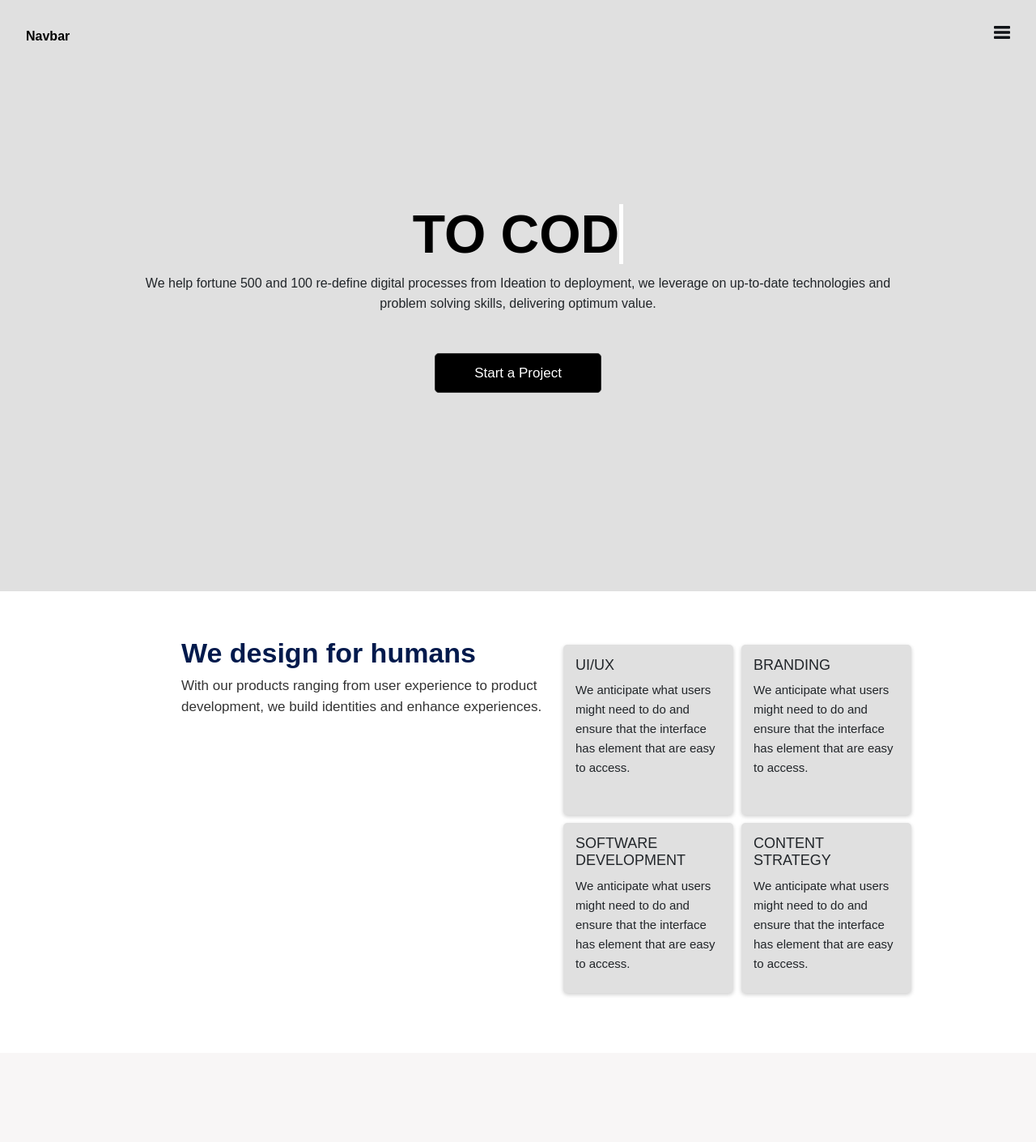
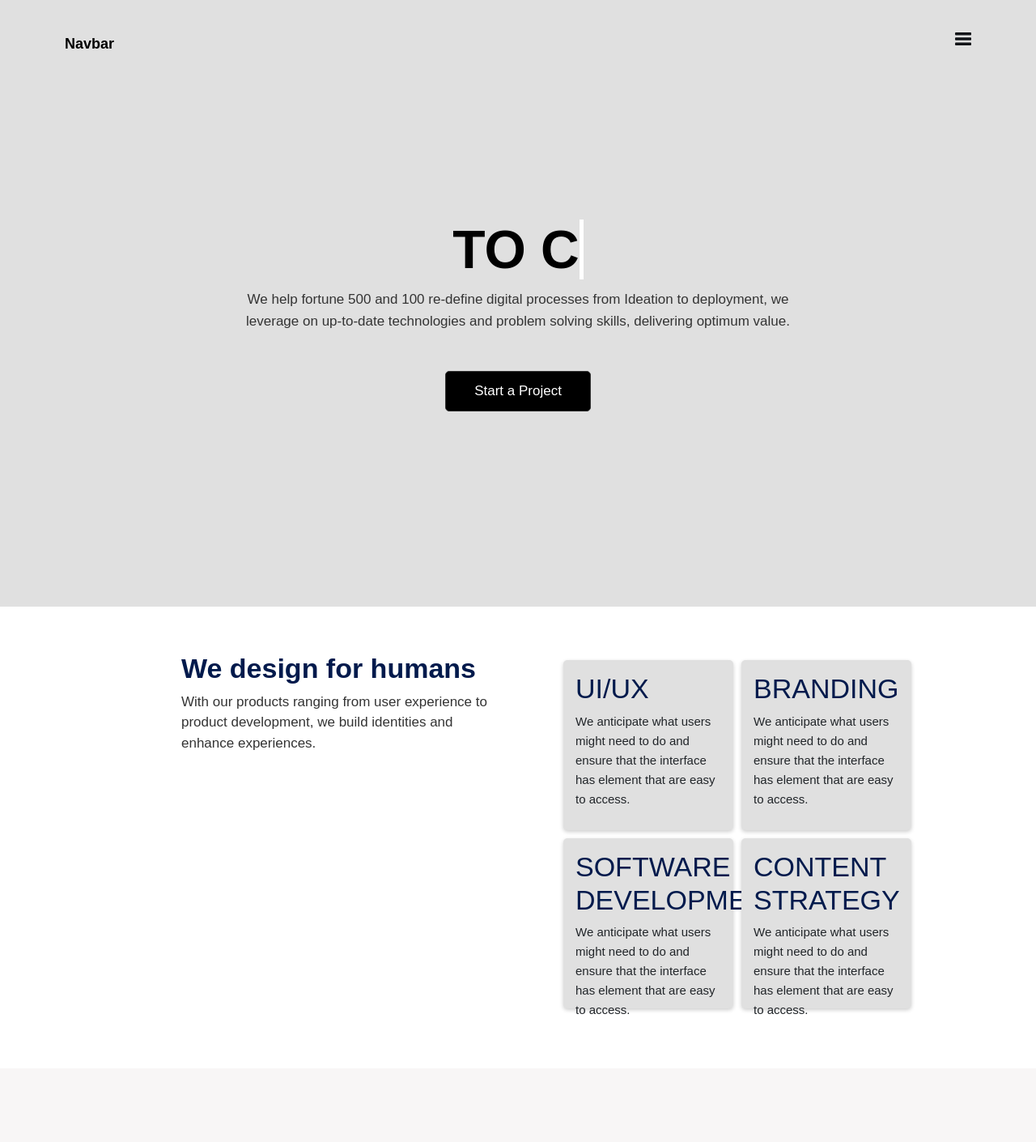
Before and after one commit to Damilarepixel/lance-web, a React (Create React App) app: page / in a window 1280 px wide. Shown: the top 1410 px of the page at 81% size. Built offline with nearby package versions, Linux system fonts and the light colour scheme.

Commit message:
pathToImg

```diff
--- a/src/App.css
+++ b/src/App.css
@@ -43,13 +43,18 @@ a {
 }
 
 header {
-  padding: 2rem;
+  padding: 2.5rem 5rem;
   background-color: #e0e0e0;
 }
 
 .logo {
   color: #000000;
+  font-size: var(--beta);
   font-weight: bold;
+}
+
+.logo:hover {
+  text-decoration: none;
 }
 
 .menu-toggle {
@@ -62,8 +67,8 @@ nav {
   position: absolute;
   padding: 2em;
   background-color: #000000;
-  width: calc(100% - 4em);
-  height: calc(100vh - 4em);
+  width: 100%;
+  height: 100vh;
   display: none;
   transform: scaleX(0);
   transform-origin: right;
@@ -80,7 +85,7 @@ ul {
   list-style-type: none;
   padding: 0;
   display: grid;
-  grid-template-columns: repeat(4, auto);
+  grid-template-columns: repeat(3, auto);
   margin: 10% auto 0 auto;
   width: 80%;
 }
@@ -89,6 +94,10 @@ ul {
   color: var(--white);
   font-size: var(--sub-font);
   font-weight: bold;
+}
+
+.nav-link:hover {
+  color: #d4d4d4;
 }
 
 li {
@@ -117,7 +126,7 @@ li {
 }
 
 .show-menu li:nth-of-type(4) {
-  animation: menu-item-anim .4s forwards 1.6s ease-in-out;
+  animation: menu-item-anim .4s forwards 1.6qs ease-in-out;
 }
 
 @keyframes slide-menu {
@@ -161,7 +170,7 @@ li {
 .hero {
   text-align: center;
   margin: 4rem;
-  padding: 2rem;
+  padding: 2rem 10rem;
 }
 
 .heroText h1 {
@@ -171,6 +180,10 @@ li {
   text-transform: uppercase;
 }
 
+.description {
+  font-size: var(--other-font);
+  color: var(--body-text);
+}
 /*
 .elipse {
     flex: 1;
@@ -213,7 +226,7 @@ li {
 .aboutUs {
   line-height: 1.5;
   text-align: left;
-  margin-left: 5rem;
+  margin: 0 5rem;
 }
 
 
@@ -223,10 +236,17 @@ li {
   font-weight: 600;
 }
 
+#tag {
+  font-size: var(--sub-font);
+  color: var(--main);
+  font-weight: 200;
+}
+
 .aboutUs p {
   font-size: var(--other-font);
   color: var(--body-text);
 }
+
 
 .team-image {
   display: grid;
--- a/src/components/Alpha.js
+++ b/src/components/Alpha.js
@@ -6,10 +6,10 @@ function Alpha() {
         <div className="introduction">
             <div className="hero">
               <div className="heroText">
-                  <h1><span className="txt-rotate" data-period="2000" data-rotate='[ "From Concept", "To code", "To completion" ]' ></span>
+                  <h1><span className="txt-rotate" data-period="2000" data-rotate='[ "From Ideation", "To code", "To completion" ]' ></span>
                   </h1>
 
-                  <p>We help fortune 500 and 100 re-define digital processes from Ideation to deployment, we leverage on up-to-date technologies and problem solving skills, delivering optimum value.</p>
+                  <p className="description">We help fortune 500 and 100 re-define digital processes from Ideation to deployment, we leverage on up-to-date technologies and problem solving skills, delivering optimum value.</p>
               </div>
               <div class="main-button">
                 <button className="project-button">Start a Project</button>
--- a/src/components/Beta.js
+++ b/src/components/Beta.js
@@ -1,4 +1,5 @@
 import React from 'react'
+import Undraw from './undraw.png'
 
 
 function Beta() {
@@ -15,7 +16,7 @@ function Beta() {
 
 
                     <div class="container">
-                        <h3>UI/UX</h3>
+                        <h5 id="tag">UI/UX</h5>
                         {/* <br /> */}
                         <p id="showcase">We anticipate what users might need to do and ensure that the interface has element that are easy to access.</p>
                     </div>
@@ -23,7 +24,7 @@ function Beta() {
 
 
                     <div class="container">
-                        <h3>BRANDING</h3>
+                        <h5 id="tag">BRANDING</h5>
                         {/* <br /> */}
                         <p id="showcase">We anticipate what users might need to do and ensure that the interface has element that are easy to access.</p>
                     </div>
@@ -31,7 +32,7 @@ function Beta() {
 
 
                     <div class="container">
-                        <h3>SOFTWARE DEVELOPMENT</h3>
+                        <h5 id="tag">SOFTWARE DEVELOPMENT</h5>
                         {/* <br /> */}
                         <p id="showcase">We anticipate what users might need to do and ensure that the interface has element that are easy to access.</p>
                     </div>
@@ -39,7 +40,7 @@ function Beta() {
 
 
                     <div class="container">
-                        <h3>CONTENT STRATEGY</h3>
+                        <h5 id="tag">CONTENT STRATEGY</h5>
                         {/* <br /> */}
                         <p id="showcase">We anticipate what users might need to do and ensure that the interface has element that are easy to access.</p>
                     </div>
```
Also changed, not shown: src/components/undraw.png (added).
